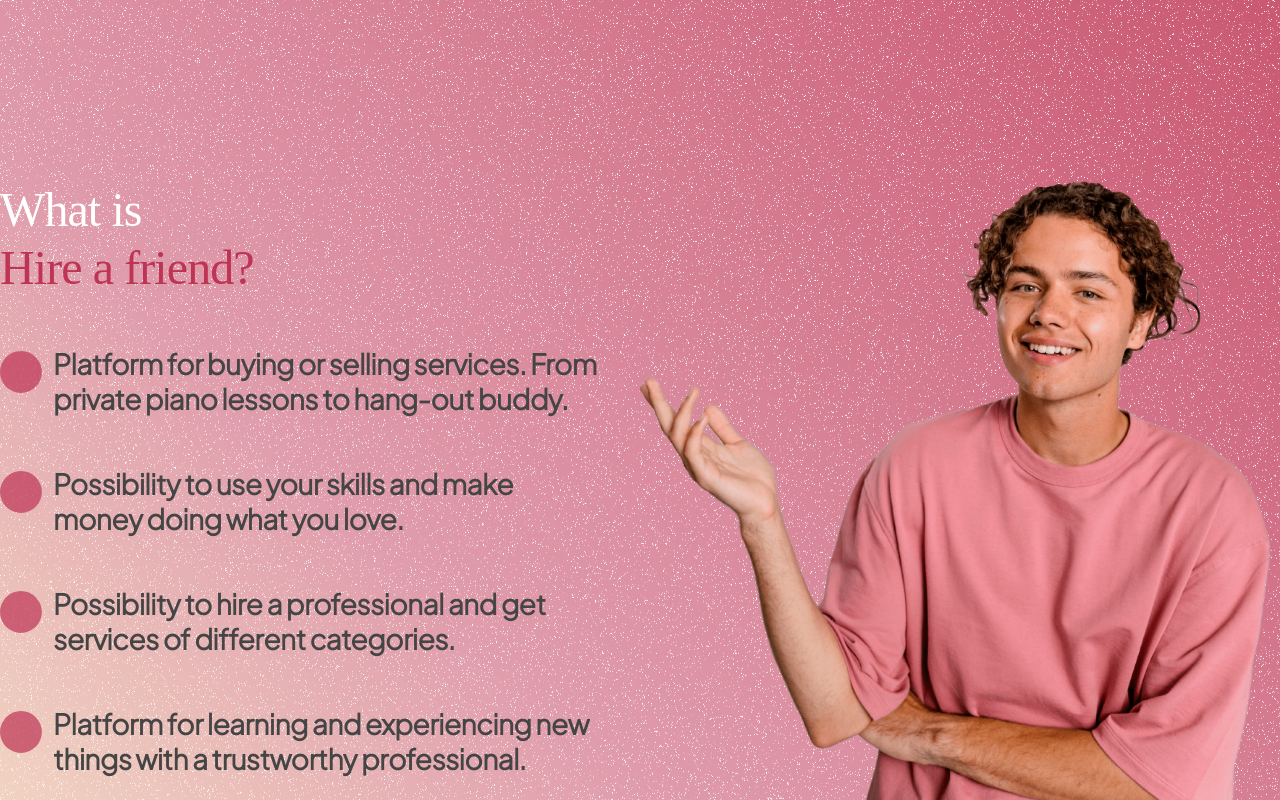
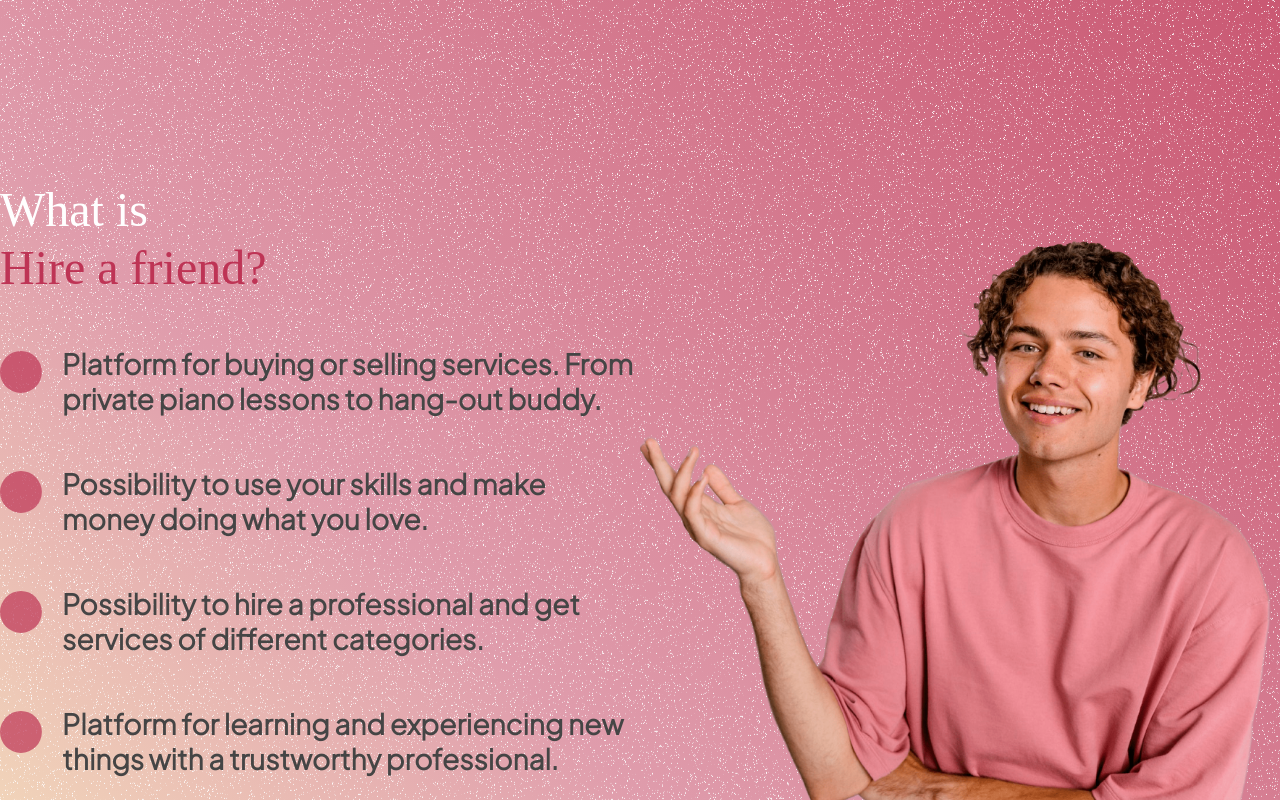
Before and after one commit to Mylothros/hire-a-friend, a Next.js app: page / in a window 1280 px wide. Shown: the part 860-1660 px from the top of the page. Built offline with nearby package versions, Linux system fonts and the light colour scheme; a web font is replaced by a local one.

Commit message:
fix some css

```diff
--- a/styles/global.scss
+++ b/styles/global.scss
@@ -8,10 +8,7 @@ body {
 
   // linear-gradient(to top right, #ffff0054, #ffff0054 25%, #be34547c 50%, #BE3455 75%);
   // background-repeat: no-repeat;
-  background-attachment: fixed;
-  min-height: 100vh;
-  height: auto;
-  background-size: cover;
+
 }
 
 .fade-enter {
--- a/styles/pages/landingPage.module.scss
+++ b/styles/pages/landingPage.module.scss
@@ -5,10 +5,10 @@
     margin: 0 auto;
     text-align: center;
     background: url('../../public/assets/images/noise.png'),
-    -webkit-linear-gradient(linear-gradient(45deg, #be345481, #ffff002c, #be34547c, #be3454c2, #BE3455));
+    -webkit-linear-gradient(linear-gradient(45deg, #be345481, #ffff003b, #be34547c, #be3454c2, #BE3455));
     background:
     url('../../public/assets/images/noise.png'),
-    linear-gradient(45deg, #be345481, #ffff002c, #be34547c, #be3454c2, #BE3455);
+    linear-gradient(45deg, #be345481, #ffff003b, #be34547c, #be3454c2, #BE3455);
 
     .area-1 {
         display: grid;
@@ -84,7 +84,6 @@
             font-size: 48px;
             font-weight: 500;
             line-height: 122%;
-            letter-spacing: -0.912px;
             text-align: left;
 
             > span {
@@ -99,7 +98,6 @@
             font-family: 'Plus Jakarta Sans Light';
             font-size: 28px;
             font-weight: 700;
-            letter-spacing: -0.608px;
             text-align: left;
 
             .target-paragraph-2-list {
@@ -109,7 +107,7 @@
             > .target-paragraph-2-list span {
                 vertical-align: top;
                 margin-bottom: 50px;
-                margin-left: 11.12px;
+                margin-left: 20.12px;
             }
         }
 
@@ -117,6 +115,7 @@
             display: flex;
             justify-content: center;
             align-items: center;
+            margin-top: 60px;
             margin-right: 0px;
             margin-left: auto;
             max-width:  728px;
```
